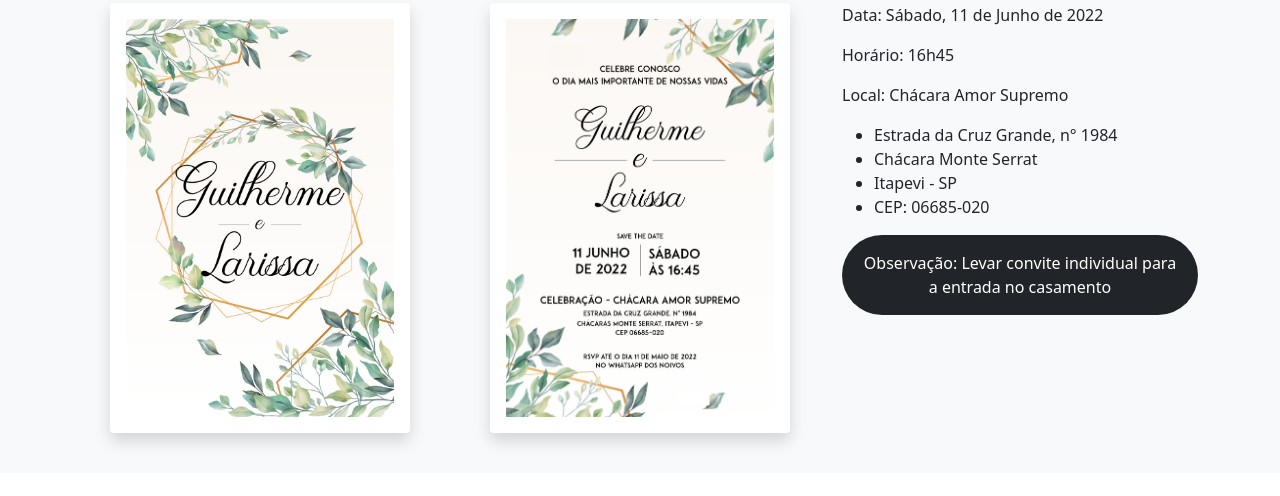
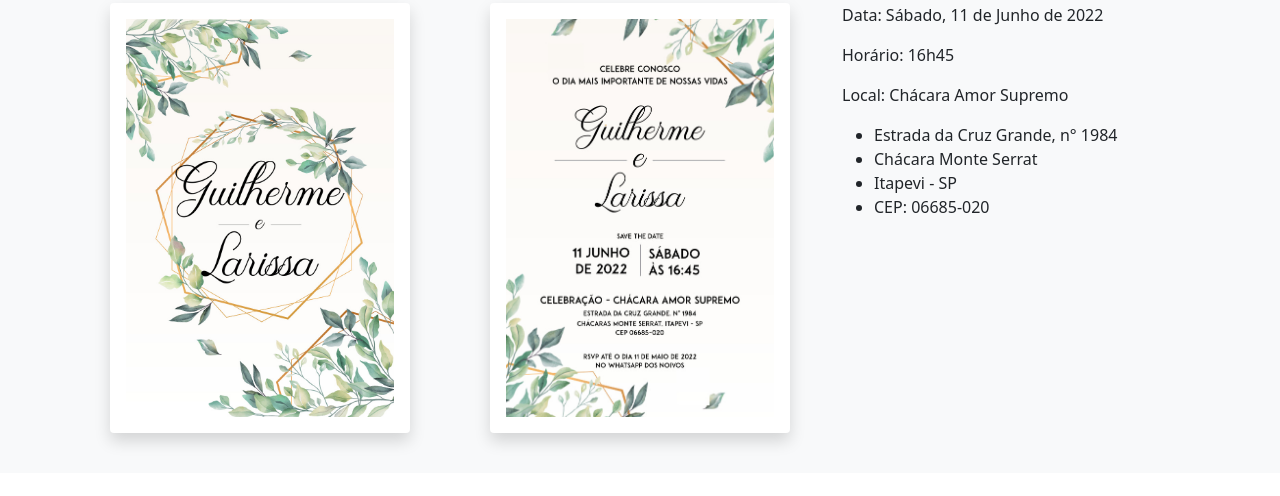
Before and after one commit to GuilhermeTonioloBarreto/sitecasamento, a plain HTML site: page index.html in a window 1280 px wide. Shown: the part 1985-2481 px from the top of the page. Drawn offline with nearby package versions, Linux system fonts and the light colour scheme.

Commit message:
retirada das informações do casamento que fala sobre ser obrigatório levar o convite individual para o casamento

```diff
--- a/index.html
+++ b/index.html
@@ -212,9 +212,6 @@
               <li>Itapevi - SP</li>
               <li>CEP: 06685-020</li>
             </ul>
-
-            <p class="bg-dark text-center rounded-pill text-white p-3 round">Observação: Levar convite individual
-              para a entrada no casamento</p>
           </div>
 
         </div>
```
